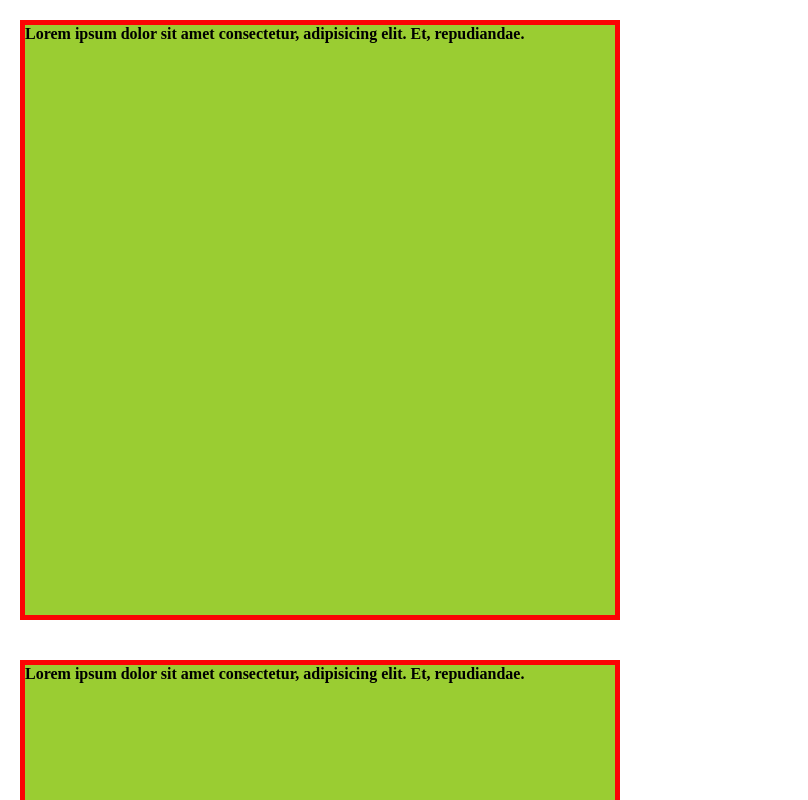
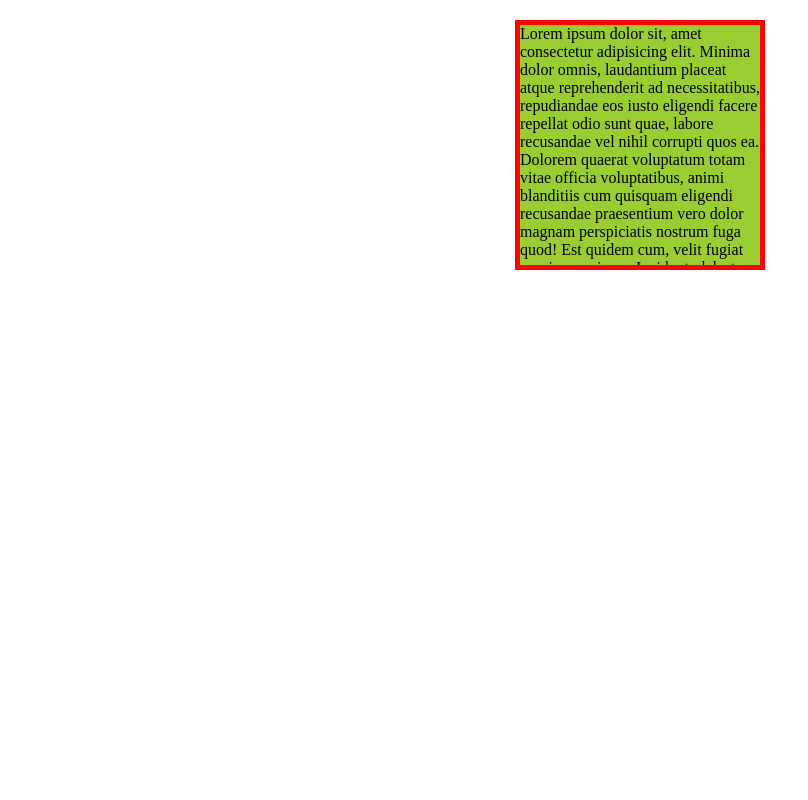
Before and after one commit to atapias86/curso-Css, a plain HTML site: page index.html in a window 1280 px wide. Shown: the top 800 px of the page, without its empty margins (0-808 px from the left). Drawn offline with Linux system fonts and the light colour scheme.

Commit message:
Overflow

```diff
--- a/index.html
+++ b/index.html
@@ -10,9 +10,7 @@
 </head>
 
 <body>
-    <b class="caja caja_1">Lorem ipsum dolor sit amet consectetur, adipisicing elit. Et, repudiandae.</b>
-    <b class="caja caja_3">Lorem ipsum dolor sit amet consectetur, adipisicing elit. Et, repudiandae.</b>
-    <b class="caja caja_3">Lorem ipsum dolor sit amet consectetur, adipisicing elit. Et, repudiandae.</b>
+    <div>Lorem ipsum dolor sit, amet consectetur adipisicing elit. Minima dolor omnis, laudantium placeat atque reprehenderit ad necessitatibus, repudiandae eos iusto eligendi facere repellat odio sunt quae, labore recusandae vel nihil corrupti quos ea. Dolorem quaerat voluptatum totam vitae officia voluptatibus, animi blanditiis cum quisquam eligendi recusandae praesentium vero dolor magnam perspiciatis nostrum fuga quod! Est quidem cum, velit fugiat omnis asperiores. Incidunt, delectus sapiente, praesentium est distinctio fugit debitis iure voluptate omnis neque, maiores a harum eos placeat? Nihil sed laboriosam corporis ex provident delectus molestias labore sit ea officia ratione, doloribus illum rerum tempore, dolor, quis aperiam esse ullam?</div>
 </body>
 
 </html>
--- a/style.css
+++ b/style.css
@@ -2,16 +2,14 @@
     margin: 0;
     padding: 0;
     box-sizing: border-box;
-    display: ;
 }
 
-.caja{
-    width: 150px;
-    height: 150px;
+div{
+    width: 250px;
+    height: 250px;
     border: 5px solid rgb(251, 4, 4);
-    margin: 20px;
+    margin: auto;
+    margin-top: 20px;
     background: yellowgreen;
-    display: inline-block;
-    width: 600px;
-    height: 600px;
+    overflow: auto;
 }
```
